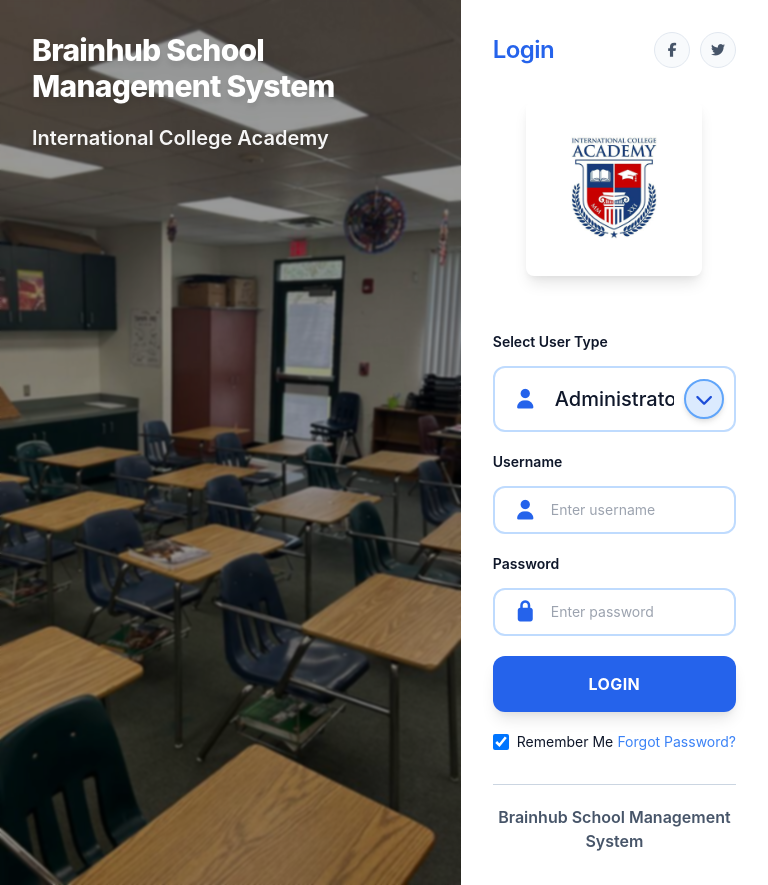
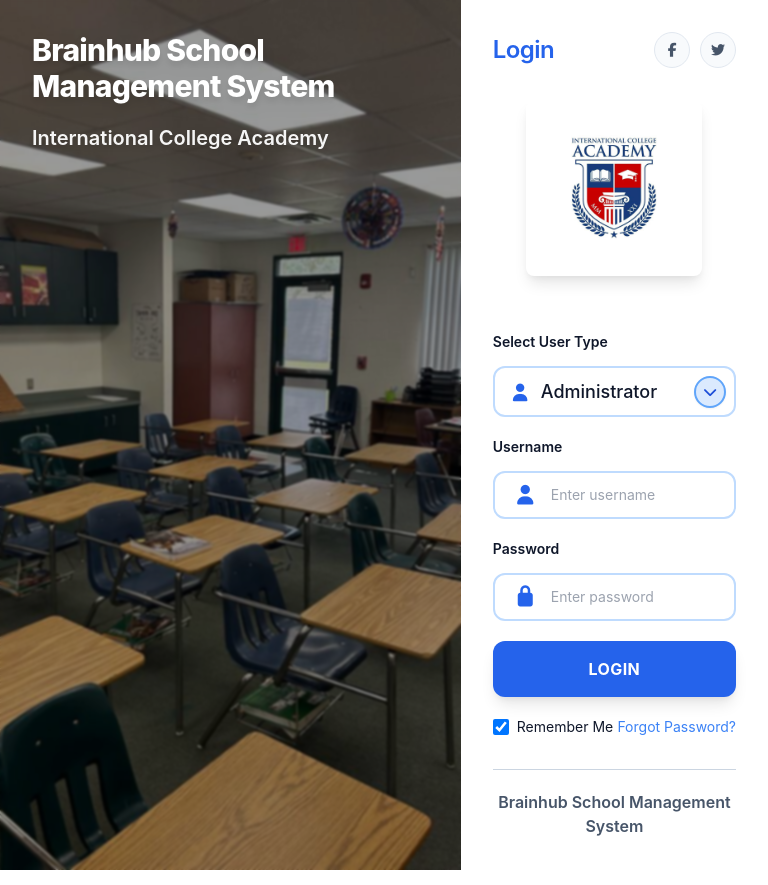
Before and after one commit to happuchriley/SMS1, a React (Create React App) app: page /login in a window 768 px wide. Built offline with nearby package versions, Linux system fonts and the light colour scheme.

Commit message:
Add rounded table edges and make dropdown boxes smaller than text inputs

```diff
--- a/src/index.css
+++ b/src/index.css
@@ -163,14 +163,14 @@
       line-height: 1.5 !important;
     }
 
-    /* Login page select - preserve right padding for dropdown icon */
+    /* Login page select - smaller than text inputs */
     .login-select-dropdown {
-      font-size: 18px !important;
-      min-height: 60px !important;
-      padding-left: 3.5rem !important;
-      padding-right: 3.5rem !important;
-      padding-top: 1rem !important;
-      padding-bottom: 1rem !important;
+      font-size: 16px !important;
+      min-height: 44px !important;
+      padding-left: 2.75rem !important;
+      padding-right: 2.75rem !important;
+      padding-top: 0.625rem !important;
+      padding-bottom: 0.625rem !important;
       line-height: 1.5 !important;
     }
   }
@@ -184,10 +184,10 @@
     }
 
     .login-select-dropdown {
-      font-size: 20px !important;
-      min-height: 64px !important;
-      padding-left: 3.75rem !important;
-      padding-right: 3.75rem !important;
+      font-size: 18px !important;
+      min-height: 48px !important;
+      padding-left: 2.875rem !important;
+      padding-right: 2.875rem !important;
     }
   }
 
--- a/src/pages/Dashboard.tsx
+++ b/src/pages/Dashboard.tsx
@@ -240,12 +240,12 @@
         <div className="w-full">
           <div className="overflow-x-auto -mx-4 sm:mx-0">
             <div className="inline-block min-w-full align-middle px-4 sm:px-0">
-              <table className="min-w-full divide-y divide-slate-200">
+              <table className="min-w-full divide-y divide-slate-200 rounded-t-xl overflow-hidden">
                 <thead className="bg-gradient-to-r from-primary-600 to-primary-700">
                   <tr>
-                    <th className="px-3 sm:px-6 py-3 text-left text-xs font-bold text-white uppercase tracking-wider">Class</th>
+                    <th className="px-3 sm:px-6 py-3 text-left text-xs font-bold text-white uppercase tracking-wider rounded-tl-xl">Class</th>
                     <th className="px-3 sm:px-6 py-3 text-left text-xs font-bold text-white uppercase tracking-wider">Number of Students</th>
-                    <th className="px-3 sm:px-6 py-3 text-left text-xs font-bold text-white uppercase tracking-wider">Action</th>
+                    <th className="px-3 sm:px-6 py-3 text-left text-xs font-bold text-white uppercase tracking-wider rounded-tr-xl">Action</th>
                   </tr>
                 </thead>
                 <tbody className="bg-white divide-y divide-slate-200">
--- a/src/pages/Login.tsx
+++ b/src/pages/Login.tsx
@@ -157,9 +157,9 @@
               Select User Type
             </label>
             <div className="relative">
-              <i className="fas fa-user absolute left-4 sm:left-5 top-1/2 -translate-y-1/2 text-primary-600 z-10 transition-all duration-300 text-lg sm:text-xl"></i>
+              <i className="fas fa-user absolute left-3 sm:left-4 top-1/2 -translate-y-1/2 text-primary-600 z-10 transition-all duration-300 text-base sm:text-lg"></i>
               <select
-                className="login-select-dropdown w-full pl-12 sm:pl-14 pr-14 sm:pr-16 md:pr-14 py-4 sm:py-4.5 md:py-3 border-2 border-primary-200 rounded-xl text-lg sm:text-xl md:text-sm transition-all duration-300 bg-white hover:border-primary-400 focus:outline-none focus:ring-2 focus:ring-primary-500 focus:border-primary-600 focus:shadow-[0_0_0_4px_rgba(37,99,235,0.15)] min-h-[52px] sm:min-h-[56px] md:min-h-[48px] appearance-none cursor-pointer font-medium text-slate-900 active:bg-primary-50"
+                className="login-select-dropdown w-full pl-10 sm:pl-11 pr-10 sm:pr-11 md:pr-10 py-2.5 sm:py-3 md:py-2.5 border-2 border-primary-200 rounded-xl text-base sm:text-lg md:text-sm transition-all duration-300 bg-white hover:border-primary-400 focus:outline-none focus:ring-2 focus:ring-primary-500 focus:border-primary-600 focus:shadow-[0_0_0_4px_rgba(37,99,235,0.15)] min-h-[44px] sm:min-h-[48px] md:min-h-[44px] appearance-none cursor-pointer font-medium text-slate-900 active:bg-primary-50"
                 name="userType"
                 value={formData.userType}
                 title="Select User Type"
@@ -173,9 +173,9 @@
                 <option value="student">Student</option>
               </select>
               {/* Custom dropdown arrow - Visible to differentiate from text inputs */}
-              <div className="absolute right-3 sm:right-4 md:right-3 top-1/2 -translate-y-1/2 pointer-events-none z-30">
-                <div className="flex items-center justify-center w-9 h-9 sm:w-10 sm:h-10 bg-primary-100 rounded-full border-2 border-primary-400 shadow-md">
-                  <i className="fas fa-chevron-down text-primary-700 text-base sm:text-lg font-extrabold"></i>
+              <div className="absolute right-2.5 sm:right-3 md:right-2.5 top-1/2 -translate-y-1/2 pointer-events-none z-30">
+                <div className="flex items-center justify-center w-7 h-7 sm:w-8 sm:h-8 bg-primary-100 rounded-full border-2 border-primary-400 shadow-sm">
+                  <i className="fas fa-chevron-down text-primary-700 text-xs sm:text-sm font-extrabold"></i>
                 </div>
               </div>
             </div>
```
